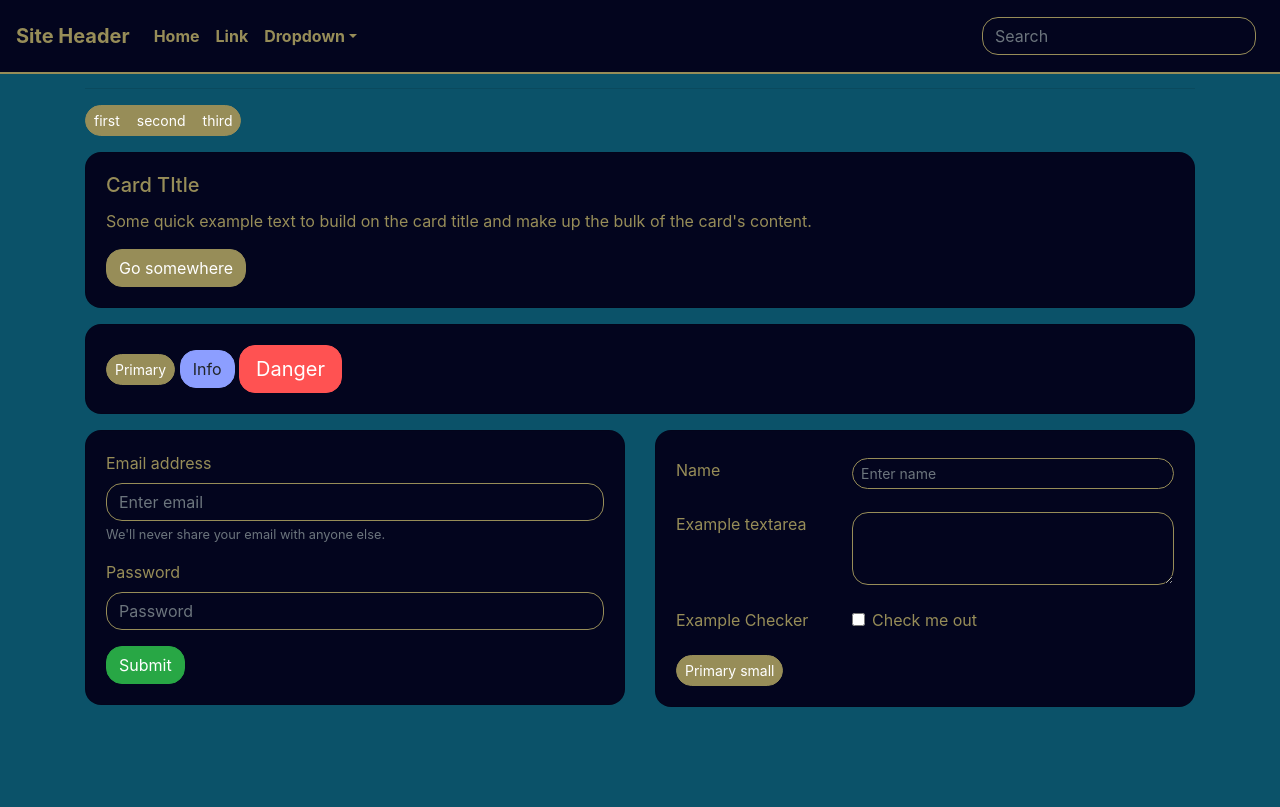
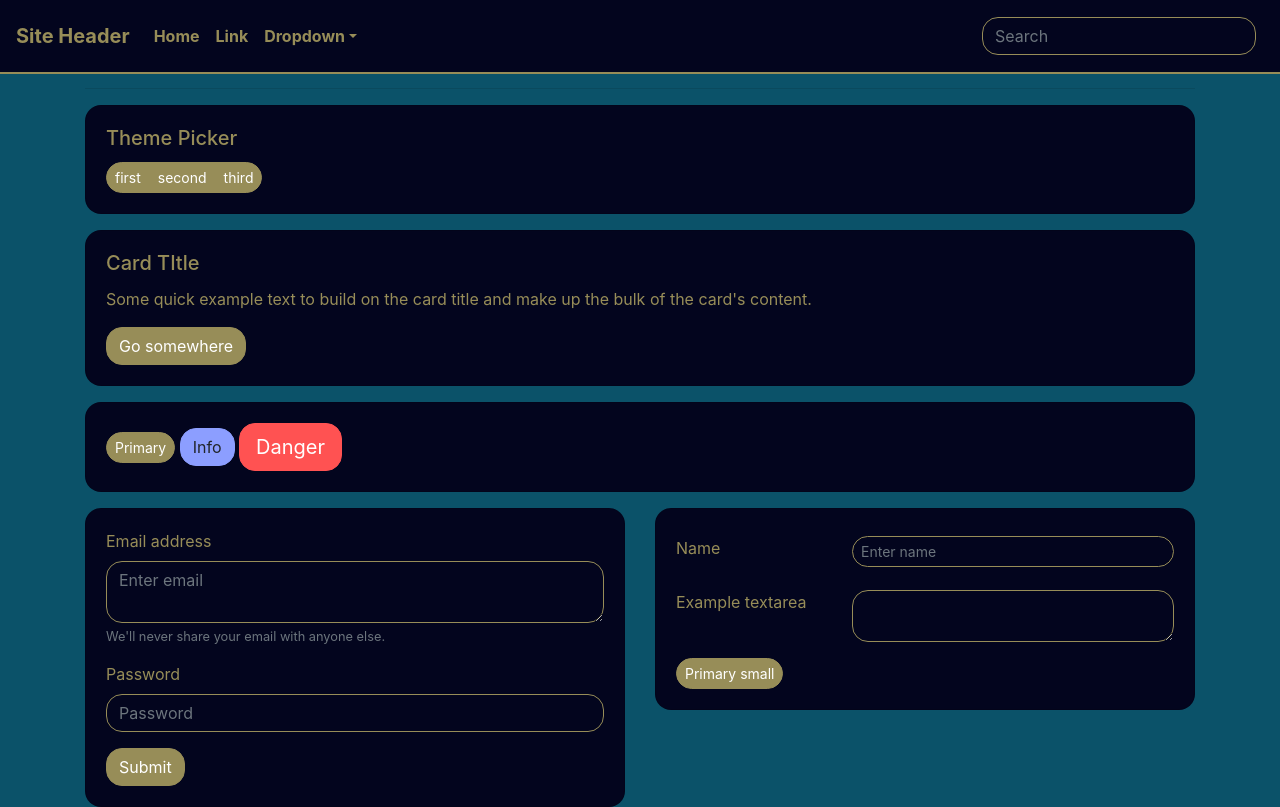
Before and after one commit to ShockProof/my-react-bootstrap, a React (Create React App) app: page / in a window 1280 px wide. Built offline with nearby package versions, Linux system fonts and the light colour scheme.

Commit message:
use bootstrap wrappers

```diff
--- /dev/null
+++ b/src/components/button/Button.jsx
@@ -0,0 +1,17 @@
+import React from 'react';
+
+import { Button as BootstrapButton } from 'react-bootstrap';
+
+function Button({ onClick, label, variant, size, type }) {
+  return (
+    <BootstrapButton
+      onClick={onClick}
+      variant={variant}
+      size={size}
+      type={type}
+    >
+      {label}
+    </BootstrapButton>);
+}
+
+export default Button;
--- /dev/null
+++ b/src/components/button/ButtonGroup.jsx
@@ -0,0 +1,13 @@
+import React from 'react';
+
+import { ButtonGroup as BootstrapButtonGroup } from 'react-bootstrap';
+
+function ButtonGroup({ children }) {
+  return (
+    <BootstrapButtonGroup>
+      {children}
+    </BootstrapButtonGroup>
+  );
+}
+
+export default ButtonGroup;
--- /dev/null
+++ b/src/components/form/Input.jsx
@@ -0,0 +1,64 @@
+import React from 'react';
+
+import { Form as BootstrapForm, Row, Col } from 'react-bootstrap';
+
+function InputVertical({ label, type, placeholder, mutedText, textarea }) {
+
+  return (
+    <BootstrapForm.Group>
+
+      <BootstrapForm.Label> {label} </BootstrapForm.Label>
+
+      <BootstrapForm.Control
+        as={textarea ? 'textarea' : 'input'}
+        type={type}
+        placeholder={placeholder}
+      />
+
+      { mutedText &&
+        <BootstrapForm.Text
+          className="text-muted"
+        >
+          {mutedText}
+        </BootstrapForm.Text>
+      }
+
+    </BootstrapForm.Group>
+  );
+}
+
+function InputHorizontal({ label, type, placeholder, mutedText, textarea }) {
+
+  return (
+    <BootstrapForm.Group as={Row}>
+
+      <BootstrapForm.Label column sm="4" size="sm"> {label} </BootstrapForm.Label>
+
+      <Col
+        sm="8"
+        style={{paddingTop: 7}}
+      >
+
+        <BootstrapForm.Control
+          size="sm"
+          as={textarea ? 'textarea' : 'input'}
+          type={type}
+          placeholder={placeholder}
+        />
+
+        { mutedText &&
+          <BootstrapForm.Text className="text-muted">
+            {mutedText}
+          </BootstrapForm.Text>
+        }
+
+      </Col>
+    </BootstrapForm.Group>
+  );
+}
+
+function Input({ horizontal, ...props}) {
+  return horizontal ? <InputHorizontal {...props} /> : <InputVertical {...props} />
+}
+
+export default Input;
--- /dev/null
+++ b/src/components/form/index.jsx
@@ -0,0 +1,9 @@
+import React from 'react';
+
+import { Form as BootstrapForm } from 'react-bootstrap';
+
+function Form({ children }) {
+  return <BootstrapForm> {children} </BootstrapForm>;
+}
+
+export default Form;
--- /dev/null
+++ b/src/components/grid/Column.jsx
@@ -0,0 +1,13 @@
+import React from 'react';
+
+import { Col } from 'react-bootstrap';
+
+function Column({ children }) {
+  return (
+    <Col>
+      {children}
+    </Col>
+  );
+}
+
+export default Column;
--- /dev/null
+++ b/src/components/grid/Container.jsx
@@ -0,0 +1,13 @@
+import React from 'react';
+
+import { Container as BootstrapContainer } from 'react-bootstrap';
+
+function Container({ children }) {
+  return (
+    <BootstrapContainer>
+      {children}
+    </BootstrapContainer>
+  );
+}
+
+export default Container;
--- /dev/null
+++ b/src/components/grid/Row.jsx
@@ -0,0 +1,13 @@
+import React from 'react';
+
+import { Row as BootstrapRow } from 'react-bootstrap';
+
+function Row({ children }) {
+  return (
+    <BootstrapRow>
+      {children}
+    </BootstrapRow>
+  );
+}
+
+export default Row;
--- a/src/ui-v1/App.jsx
+++ b/src/ui-v1/App.jsx
@@ -2,10 +2,27 @@ import React, { useContext } from 'react';
 
 import ThemeContext from './../style-root/ThemeContext';
 
-import { Container, Row, Col, Button, ButtonGroup, Form } from 'react-bootstrap';
-
 import Card from './../components/Card';
 import SiteHeader from './components/site-header';
+import Form from './../components/form';
+import Input from './../components/form/Input';
+import Row from './../components/grid/Row';
+import Column from './../components/grid/Column';
+import Container from './../components/grid/Container';
+import ButtonGroup from './../components/button/ButtonGroup';
+import Button from './../components/button/Button';
+
+function ThemePicker({ themeContext }) {
+  return (
+    <Card title="Theme Picker">
+      <ButtonGroup size="sm" block>
+        <Button onClick={() => themeContext.setTheme('first')} label="first" size="sm" />
+        <Button onClick={() => themeContext.setTheme('second')} label="second" size="sm" />
+        <Button onClick={() => themeContext.setTheme('third')} label="third" size="sm" />
+      </ButtonGroup>
+    </Card>
+  );
+}
 
 function App() {
 
@@ -17,79 +34,45 @@ function App() {
 
       <Container>
         <Row>
-          <Col>
+          <Column>
             <hr></hr>
-
-            <ButtonGroup size="sm" block>
-              <Button onClick={() => themeContext.setTheme('first')}>first</Button>
-              <Button onClick={() => themeContext.setTheme('second')}>second</Button>
-              <Button onClick={() => themeContext.setTheme('third')}>third</Button>
-            </ButtonGroup>
+            <ThemePicker themeContext={themeContext} />
 
             <Card title="Card TItle">
               <p> Some quick example text to build on the card title and make up the bulk of
               the card's content. </p>
-              <Button variant="primary">Go somewhere</Button>
+              <Button variant="primary" label="Go somewhere"/>
             </Card>
 
             <Card>
-              <Button size="sm" variant="primary">Primary</Button> {' '}
-              <Button variant="info">Info</Button> {' '}
-              <Button size="lg" variant="danger">Danger</Button>
+              <Button size="sm" variant="primary" label="Primary" /> {' '}
+              <Button variant="info" label="Info" /> {' '}
+              <Button size="lg" variant="danger" label="Danger" />
             </Card>
-          </Col>
+          </Column>
         </Row>
 
         <Row>
-          <Col>
+          <Column>
             <Card>
               <Form>
-                <Form.Group controlId="formBasicEmail">
-                  <Form.Label>Email address</Form.Label>
-                  <Form.Control type="email" placeholder="Enter email" />
-                  <Form.Text className="text-muted">
-                    We'll never share your email with anyone else.
-                  </Form.Text>
-                </Form.Group>
-
-                <Form.Group controlId="formBasicPassword">
-                  <Form.Label>Password</Form.Label>
-                  <Form.Control type="password" placeholder="Password" />
-                </Form.Group>
-
-                <Button variant="success" type="submit"> Submit </Button>
+                <Input textarea label="Email address" type="email" placeholder="Enter email"
+                  mutedText="We'll never share your email with anyone else."/>
+                <Input label="Password" type="password" placeholder="Password"/>
+                <Button variant="primary" type="submit" label="Submit" />
               </Form>
             </Card>
-          </Col>
+          </Column>
 
-          <Col>
+          <Column>
             <Card>
               <Form>
-                <Form.Group as={Row} controlId="formBasicName">
-                  <Form.Label column sm="4" size="sm">Name</Form.Label>
-                  <Col sm="8" style={{paddingTop: 7}}>
-                    <Form.Control size="sm" type="text" placeholder="Enter name" />
-                  </Col>
-                </Form.Group>
-
-                <Form.Group as={Row} controlId="formBasicTextarea">
-                  <Form.Label column sm="4" size="sm">Example textarea</Form.Label>
-                  <Col sm="8" style={{paddingTop: 7}}>
-                    <Form.Control as="textarea" rows="3" size="sm"/>
-                  </Col>
-                </Form.Group>
-
-                <Form.Group as={Row} controlId="formBasicCheckbox">
-                  <Form.Label column sm="4" size="sm">Example Checker</Form.Label>
-                  <Col sm="8" style={{paddingTop: 7}}>
-                    <Form.Check type="checkbox" label="Check me out" size="sm" />
-                  </Col>
-                </Form.Group>
-
-                <Button variant="primary" type="submit" size="sm"> Primary small </Button>
+                <Input horizontal label="Name" type="text" placeholder="Enter name"/>
+                <Input horizontal label="Example textarea" textarea />
+                <Button variant="primary" type="submit" size="sm" label="Primary small" />
               </Form>
             </Card>
-          </Col>
+          </Column>
         </Row>
 
       </Container>
```
